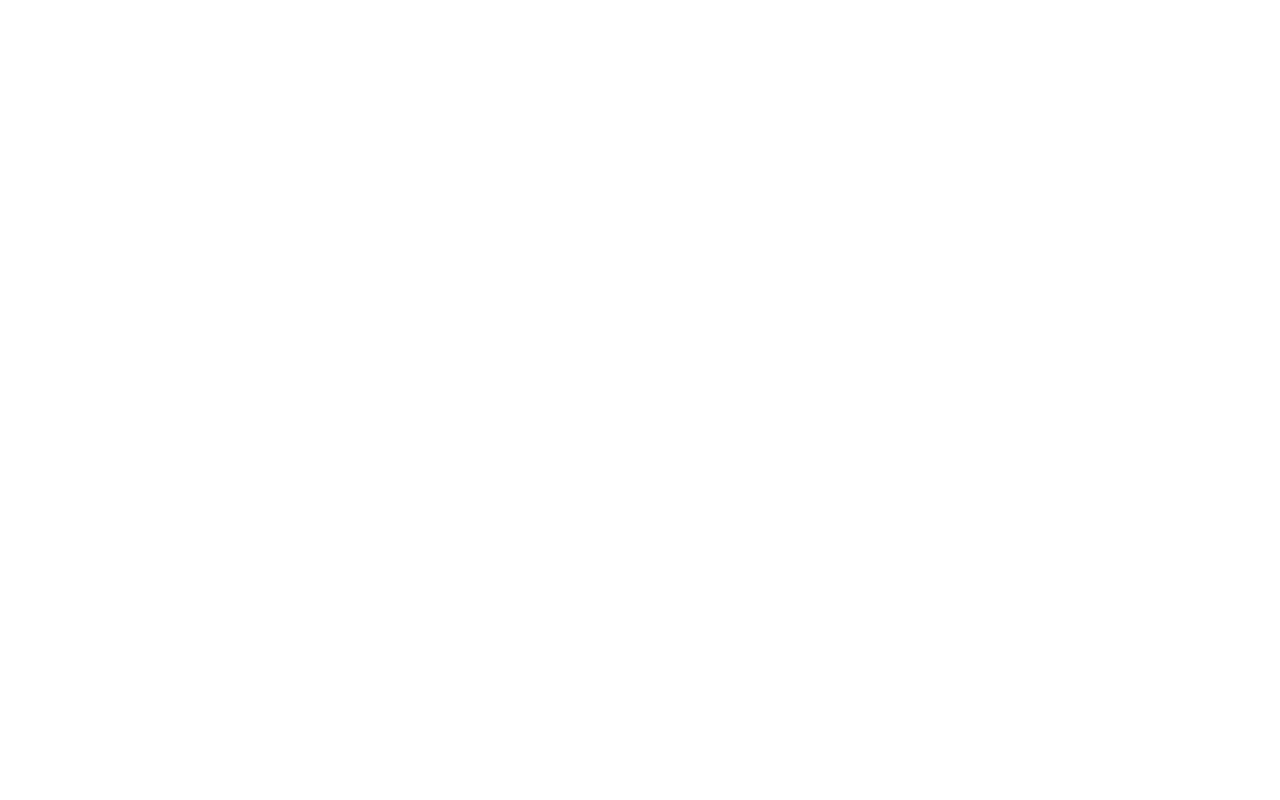
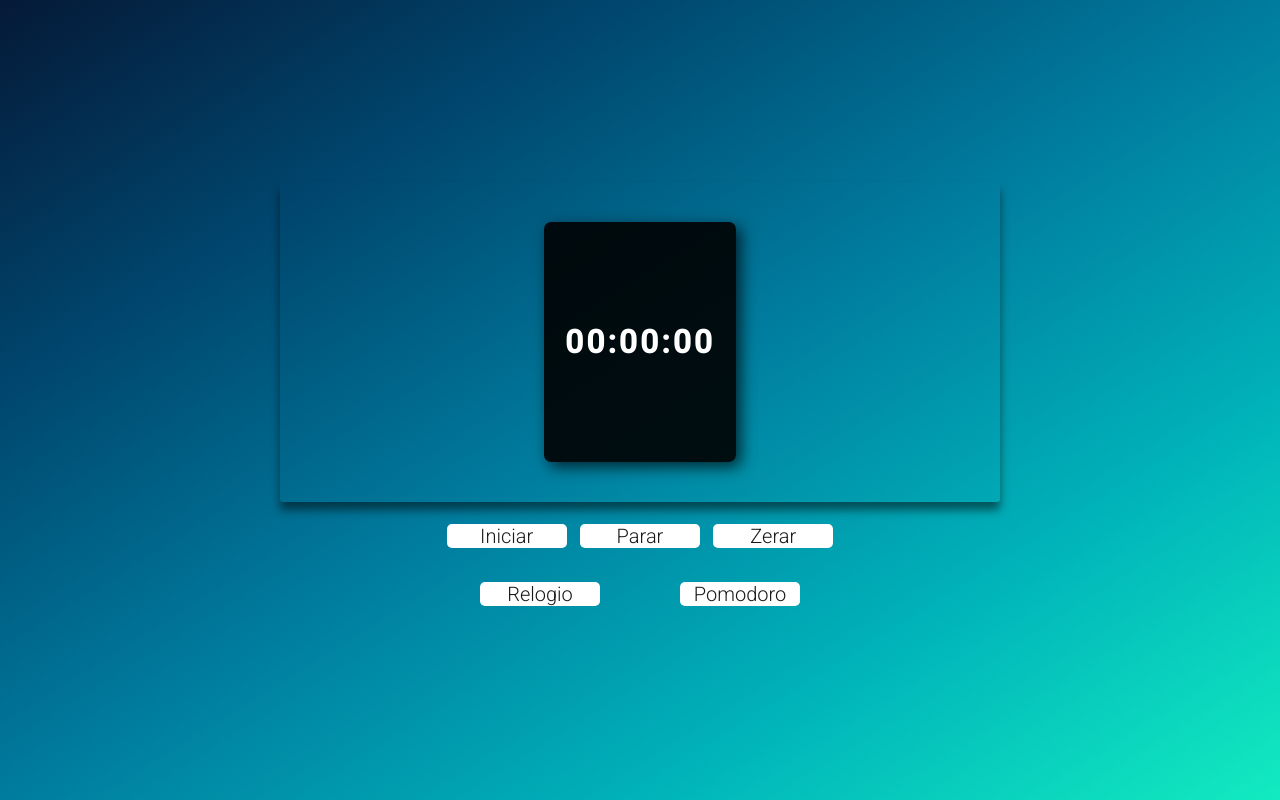
Before and after one commit to FernandoCMF/JavaScript, a plain HTML site: page RelogioDigital/pages/cronometro.html in a window 1280 px wide. Drawn offline with Linux system fonts and the light colour scheme.

Commit message:
upload-cronometro

```diff
--- a/RelogioDigital/assets/css/style.css
+++ b/RelogioDigital/assets/css/style.css
@@ -21,6 +21,7 @@ body {
   display: flex;
   align-items: center;
   justify-content: center;
+  flex-direction: column;
 }
 
 .relogio {
@@ -57,3 +58,27 @@ body {
   font-weight: lighter;
   font-size: 10px;
 }
+
+.nav-botoes {
+  width: 25em;
+  height: 3em;
+  border-radius: 3px;
+  margin-top: 10px;
+  display: flex;
+  justify-content: space-around;
+  align-items: center;
+}
+
+.botao {
+  height: 50%;
+  width: 6em;
+  color: #000000e6;
+  background: #fff;
+  text-align: center;
+  border-radius: 5px;
+  border: none;
+  font-weight: lighter;
+  font-size: 20px;
+  text-decoration: none !important;
+  cursor: pointer;
+}
--- /dev/null
+++ b/RelogioDigital/assets/js/cronometro.js
@@ -0,0 +1,31 @@
+let tempo = 0;
+let intervalo;
+
+function formatarTempo(segundos) {
+  const horas = Math.floor(segundos / 3600);
+  segundos %= 3600;
+  const minutos = Math.floor(segundos / 60);
+  segundos %= 60;
+  return `${horas.toString().padStart(2, '0')}:${minutos
+    .toString()
+    .padStart(2, '0')}:${segundos.toString().padStart(2, '0')}`;
+}
+
+function atualizarCronometro() {
+  tempo++;
+  document.getElementById('cronometro').textContent = formatarTempo(tempo);
+}
+
+function iniciarTempo() {
+  intervalo = setInterval(atualizarCronometro, 1000);
+}
+
+function pararTempo() {
+  clearInterval(intervalo);
+}
+
+function zerar() {
+  clearInterval(intervalo);
+  tempo = 0;
+  document.getElementById('cronometro').innerHTML = '00:00:00';
+}
--- a/RelogioDigital/pages/cronometro.html
+++ b/RelogioDigital/pages/cronometro.html
@@ -0,0 +1,30 @@
+<!DOCTYPE html>
+<html lang="pt-br">
+  <head>
+    <meta charset="UTF-8" />
+    <meta http-equiv="X-UA-Compatible" content="IE=edge" />
+    <meta name="viewport" content="width=device-width, initial-scale=1.0" />
+    <link rel="stylesheet" href="../assets/css/style.css" />
+    <title>Relogio-Digital</title>
+  </head>
+  <body>
+    <div class="relogio">
+      <div class="card">
+        <h1 id="cronometro">00:00:00</h1>
+      </div>
+    </div>
+    <div class="nav-botoes">
+      <button class="botao" id="btnIniciar" onclick="iniciarTempo()">
+        Iniciar
+      </button>
+      <button class="botao" id="btnParar" onclick="pararTempo()">Parar</button>
+      <button class="botao" id="btnZerar" onclick="zerar()">Zerar</button>
+    </div>
+
+    <div class="nav-botoes">
+      <a id="botao" class="botao" href="../index.html">Relogio</a>
+      <a id="botao" class="botao" href="">Pomodoro</a>
+    </div>
+    <script src="../assets/js/cronometro.js"></script>
+  </body>
+</html>
```
Also changed, not shown: RelogioDigital/index.html (+4 -0 lines).
